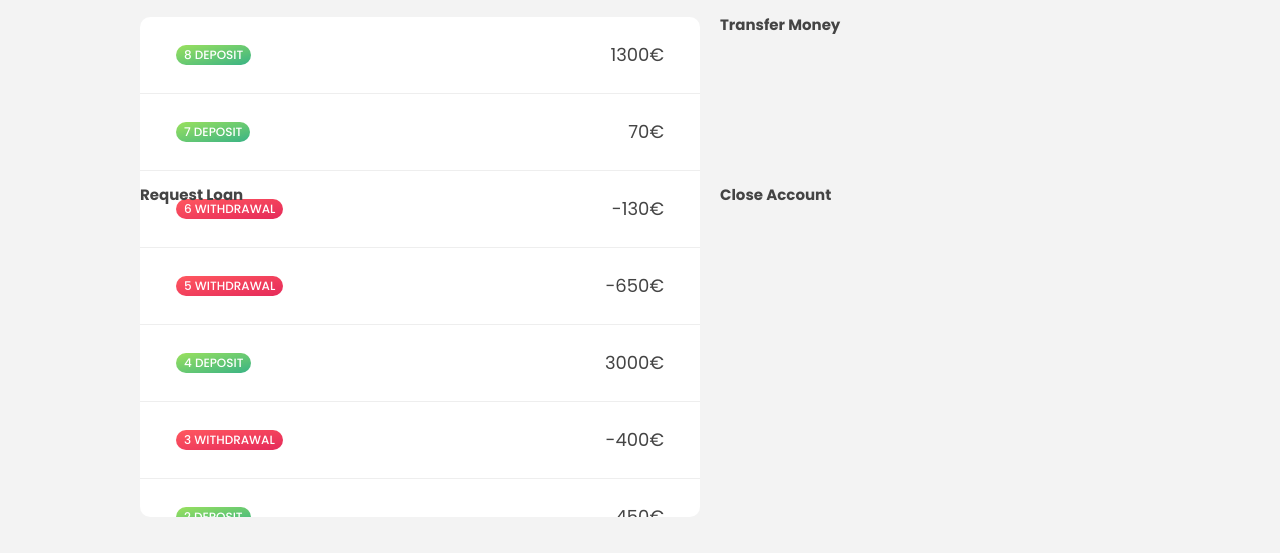
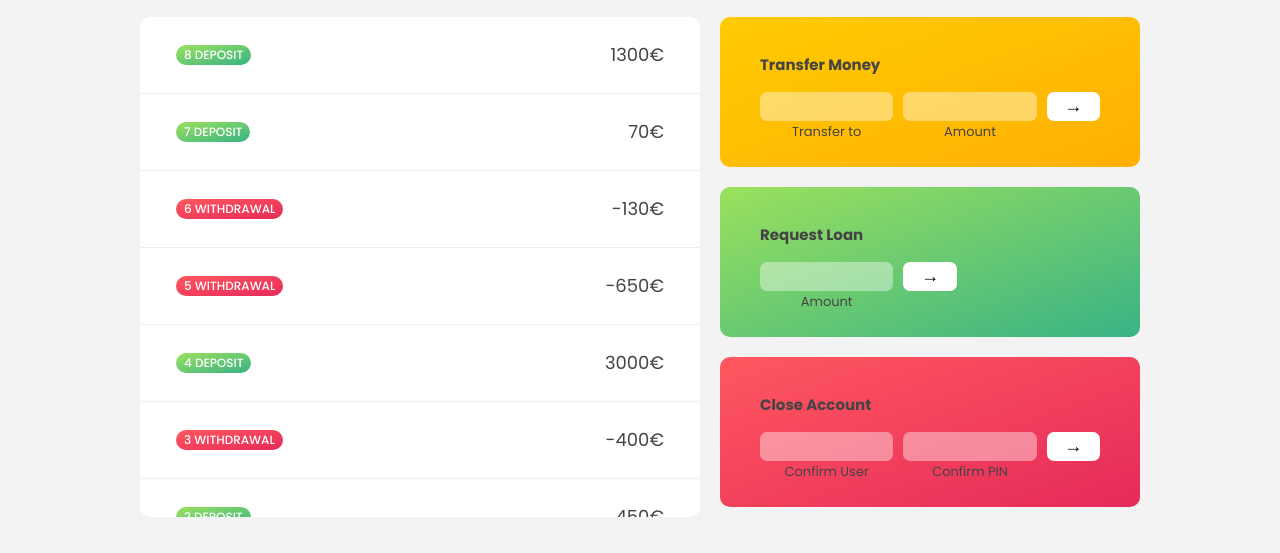
Before and after one commit to KNXCSdev/Bankist-Practice-, a plain HTML site: page index.html in a window 1280 px wide. Shown: the part 222-775 px from the top of the page. Drawn offline with Linux system fonts and the light colour scheme.

Commit message:
Transfer+Loan+Close

```diff
--- a/index.html
+++ b/index.html
@@ -74,14 +74,33 @@
           <div class="movments-value">200€</div>
         </div>
       </div>
-      <div class="transfer">
+      <div class="transfer operation">
         <h2 class="secondary-heading">Transfer Money</h2>
+        <form action="#" class="transfer-form operation-form">
+          <input type="text" class="transfer-form-to operation-input" />
+          <input type="number" class="transfer-form-amount operation-input" />
+          <button class="operation-button transfer-button">&rarr;</button>
+          <label>Transfer to</label>
+          <label>Amount</label>
+        </form>
       </div>
-      <div class="loan">
+      <div class="loan operation">
         <h2 class="secondary-heading">Request Loan</h2>
+        <form action="#" class="loan-form operation-form">
+          <input type="number" class="loan-form-amount operation-input" />
+          <button class="operation-button transfer-button">&rarr;</button>
+          <label>Amount</label>
+        </form>
       </div>
-      <div class="close">
+      <div class="close operation">
         <h2 class="secondary-heading">Close Account</h2>
+        <form action="#" class="close-form operation-form">
+          <input type="text" class="close-form-user operation-input" />
+          <input type="password" class="close-form-pin operation-input" />
+          <button class="operation-button transfer-button">&rarr;</button>
+          <label>Confirm User</label>
+          <label>Confirm PIN</label>
+        </form>
       </div>
     </main>
   </body>
--- a/main.scss
+++ b/main.scss
@@ -124,6 +124,7 @@ body {
   border-radius: 10px;
   overflow: scroll;
   height: 50rem;
+  grid-row: 2 / 5;
   &-row {
     display: flex;
     justify-content: space-between;
@@ -152,3 +153,59 @@ body {
     @include redgradient();
   }
 }
+.secondary-heading {
+  margin-bottom: 2rem;
+}
+.operation {
+  padding: 4rem;
+  border-radius: 10px;
+  &-form {
+    display: grid;
+    grid-template-columns: 2.5fr 2.5fr 1fr;
+    grid-template-rows: auto auto;
+    gap: 0.4rem 1rem;
+  }
+  &-input {
+    width: 100%;
+    border: none;
+    background-color: rgba(255, 255, 255, 0.4);
+    font-family: inherit;
+    font-size: 1.5rem;
+    text-align: center;
+    color: #333;
+    padding: 0.3rem 1rem;
+    border-radius: 0.7rem;
+    transition: all 0.3s;
+    &:focus {
+      outline: 1px solid var(--gray);
+    }
+  }
+  &-button {
+    border: none;
+    border-radius: 0.7rem;
+    font-size: 1.8rem;
+    background-color: #fff;
+    cursor: pointer;
+    transition: all 0.3s;
+  }
+  label {
+    font-size: 1.3rem;
+    text-align: center;
+  }
+}
+.transfer {
+  @include yellowgradient();
+}
+.loan {
+  @include greengradient();
+
+  &-form {
+    grid-template-columns: 2.5fr 1fr 2.5fr;
+  }
+  label {
+    grid-row: 2;
+  }
+}
+.close {
+  @include redgradient();
+}
```
Also changed, not shown: css/main.css.
